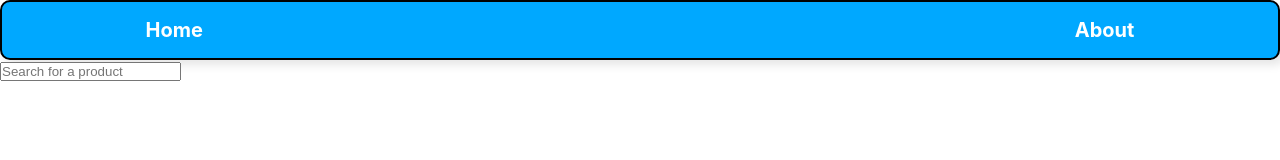
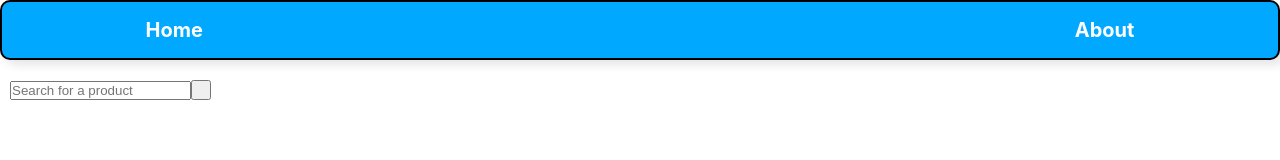
Before and after one commit to santy289/FakeStore, a React (Create React App) app: page / in a window 1280 px wide. Shown: the top 160 px of the page. Built offline with nearby package versions, Linux system fonts and the light colour scheme; no server answers.

Commit message:
buscador

```diff
--- a/src/pages/Home/home.css
+++ b/src/pages/Home/home.css
@@ -5,3 +5,10 @@
     justify-content: space-between;
     margin: 80px;
 }
+
+.search_bar{
+    display: flex;
+    align-items: center;
+    margin-top: 20px;
+    margin-left: 10px;
+}
--- a/src/pages/Home/index.jsx
+++ b/src/pages/Home/index.jsx
@@ -8,7 +8,6 @@ import './home.css'
 function Home(){
 
 const [load, setLoad] = useState(true),
-      [lookingFor, setLookingFor] = useState(''),
       [products, setProducts] = useState([]),
       [showingProducts, setShowingProducts] = useState(products);
 
@@ -16,15 +15,15 @@ useEffect(() => {
     setTimeout(() => {
         setLoad(false)
     }, 700)
-    }, [lookingFor])
+    }, [])
 
     const showProducts = async () => {
         const data = await getAllProducts();
         setProducts(data)
+        setShowingProducts(data)
     };
     useEffect(() => {
         showProducts();
-
     }, []);
 
      const filterProducts = (para) => {
@@ -43,8 +42,11 @@ useEffect(() => {
         :   (
         <div>
             <div className="search_bar">
-                <input type="text" placeholder="Search for a product" onChange={(text)=>setLookingFor(text)}
-                onFocus={()=>setShowingProducts(filterProducts(lookingFor))}/>
+                <input type="text" placeholder="Search for a product" onChange={({target})=>setShowingProducts(filterProducts(target.value))}
+                />
+                <button
+                title='X'
+                style={{width:20,height:20}}/>
             </div>
             <div className="main_products">
                 {
```
